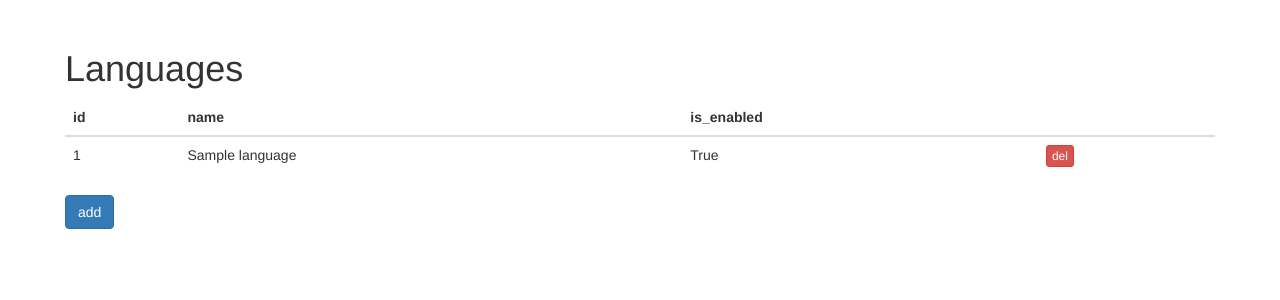
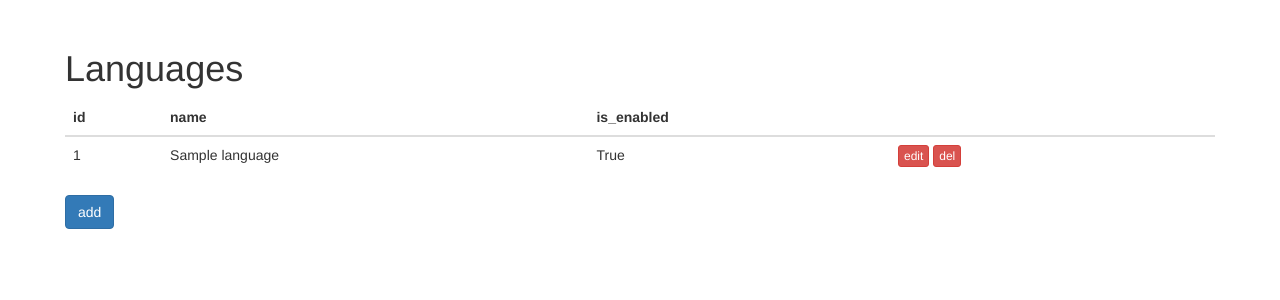
Before and after one commit to unoacm/code_court, a Flask app: page /admin/languages/ in a window 1280 px wide. Shown: the part 51-351 px from the top of the page. Run offline with Flask 2, Linux system fonts and the light colour scheme; tables that the repository leaves empty hold one stand-in row (values such as "Sample post"); some libraries are stand-ins or nearby versions.

Commit message:
added edit button

```diff
--- a/code_court/courthouse/templates/language/view.html
+++ b/code_court/courthouse/templates/language/view.html
@@ -8,6 +8,7 @@
             <th>name</th>
             <th>is_enabled</th>
             <th></th>
+            <th></th>
         </tr>
     </thead>
     <tbody>
@@ -16,7 +17,10 @@
             <td>{{ language.id }}</td>
             <td>{{ language.name }}</td>
             <td>{{ language.is_enabled }}</td>
-            <td><a href="{{ url_for('languages.languages_del', lang_id=language.id) }}" class="btn btn-danger btn-xs">del</a></td>
+            <td>
+                <a href="{{ url_for('languages.languages_add', lang_id=language.id) }}" class="btn btn-danger btn-xs">edit</a>
+                <a href="{{ url_for('languages.languages_del', lang_id=language.id) }}" class="btn btn-danger btn-xs">del</a>
+            </td>
         </tr>
         {% endfor %}
     </tbody>
```
